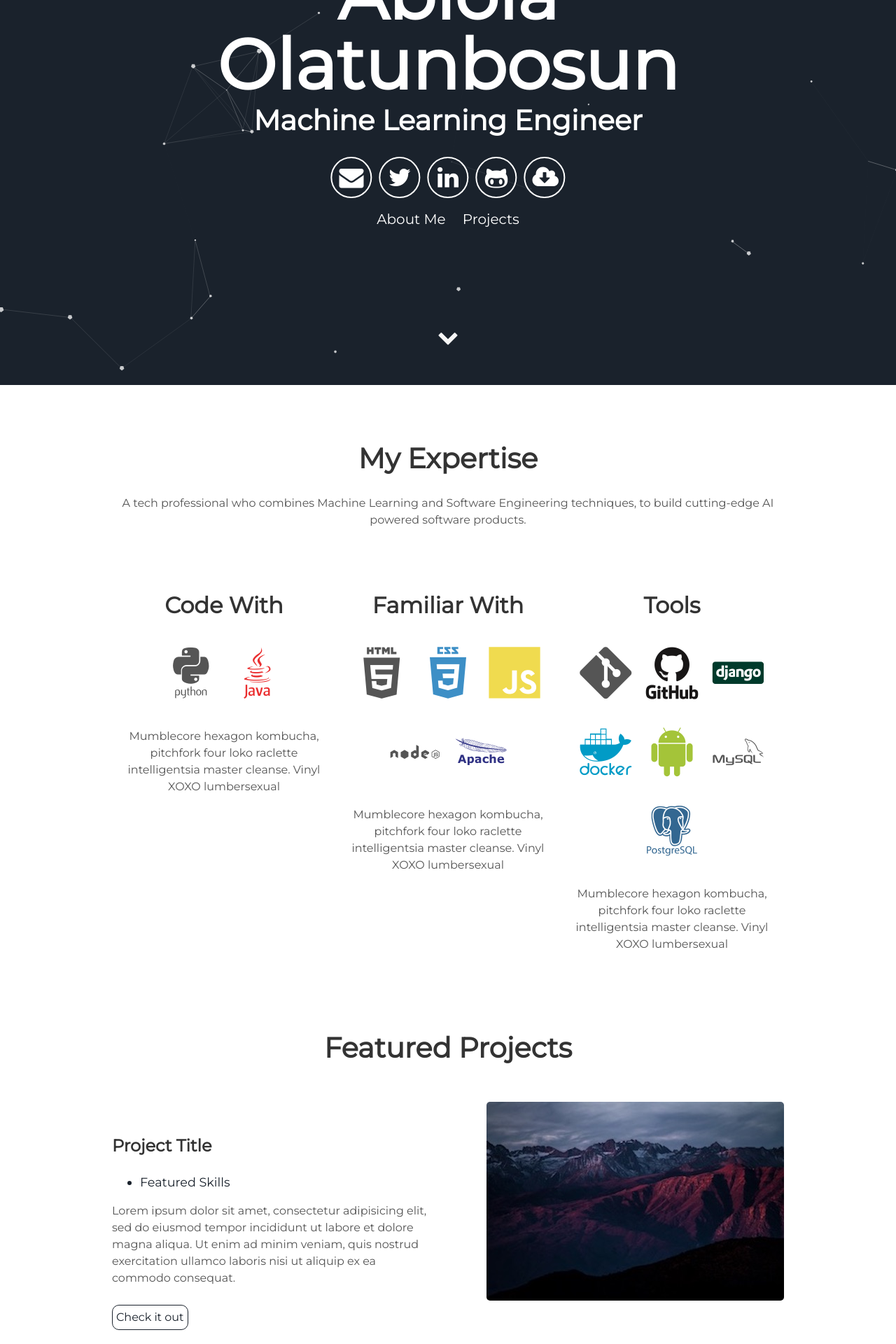
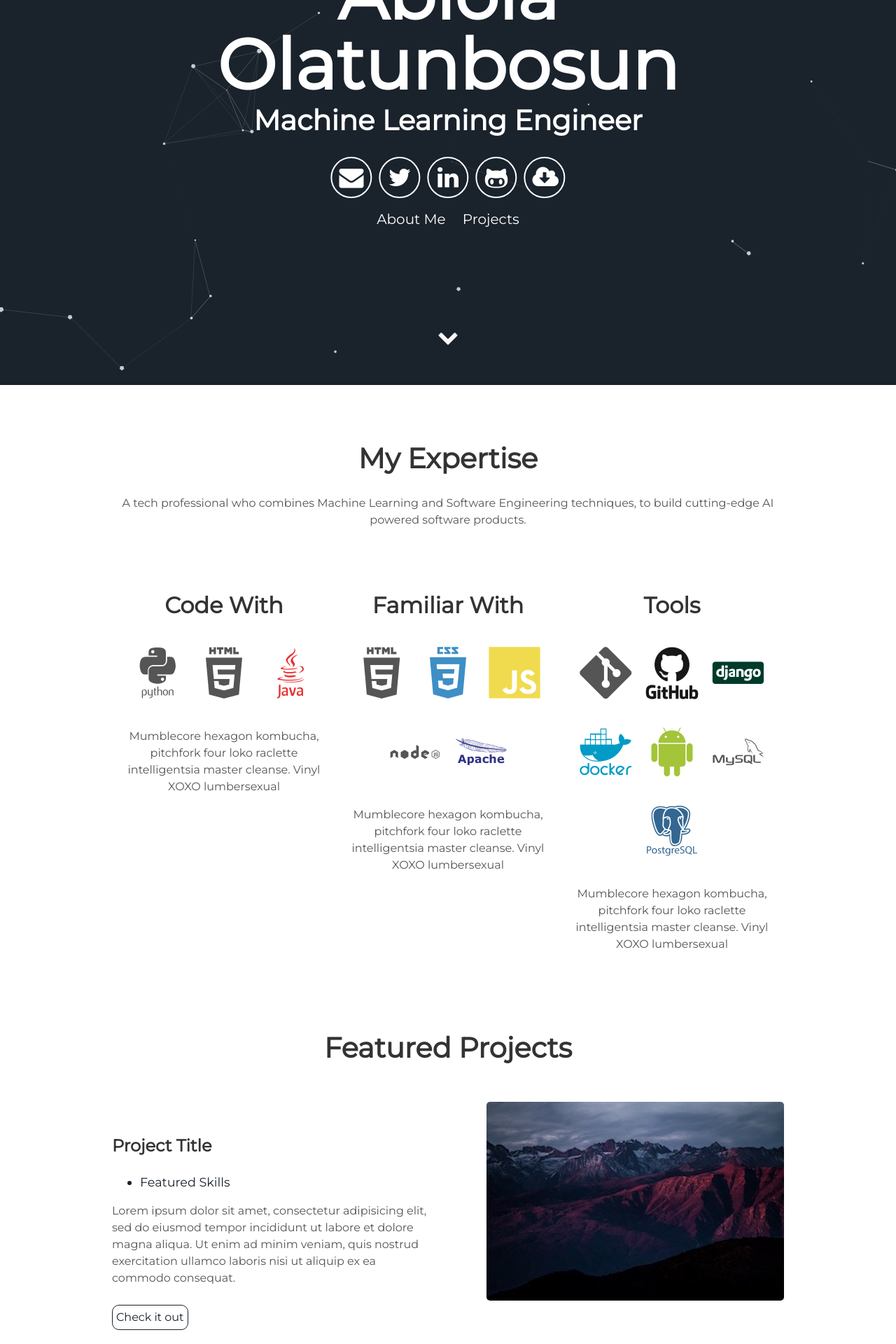
Before and after one commit to bosunolaide/Portfolio, a Jekyll site: the page built from index.html, in a window 1280 px wide. Shown: the part 350-2270 px from the top of the page at 70% size. Built offline with Jekyll 4.4.1, drawn with Linux system fonts in a browser that asks for light colours.

Commit message:
devicon testing

```diff
--- a/_includes/about.html
+++ b/_includes/about.html
@@ -6,7 +6,7 @@
     <div class="tech">
       <h2>Code With</h2>
       <i class="devicon-python-plain-wordmark"></i>
-      <i class="devicon-kotlin-plain-wordmark"></i>
+      <i class="devicon-html5-plain-wordmark"></i>
       <i class="devicon-java-plain-wordmark colored"></i>
 
       <p>Mumblecore hexagon kombucha, pitchfork four loko raclette intelligentsia master cleanse.
```
